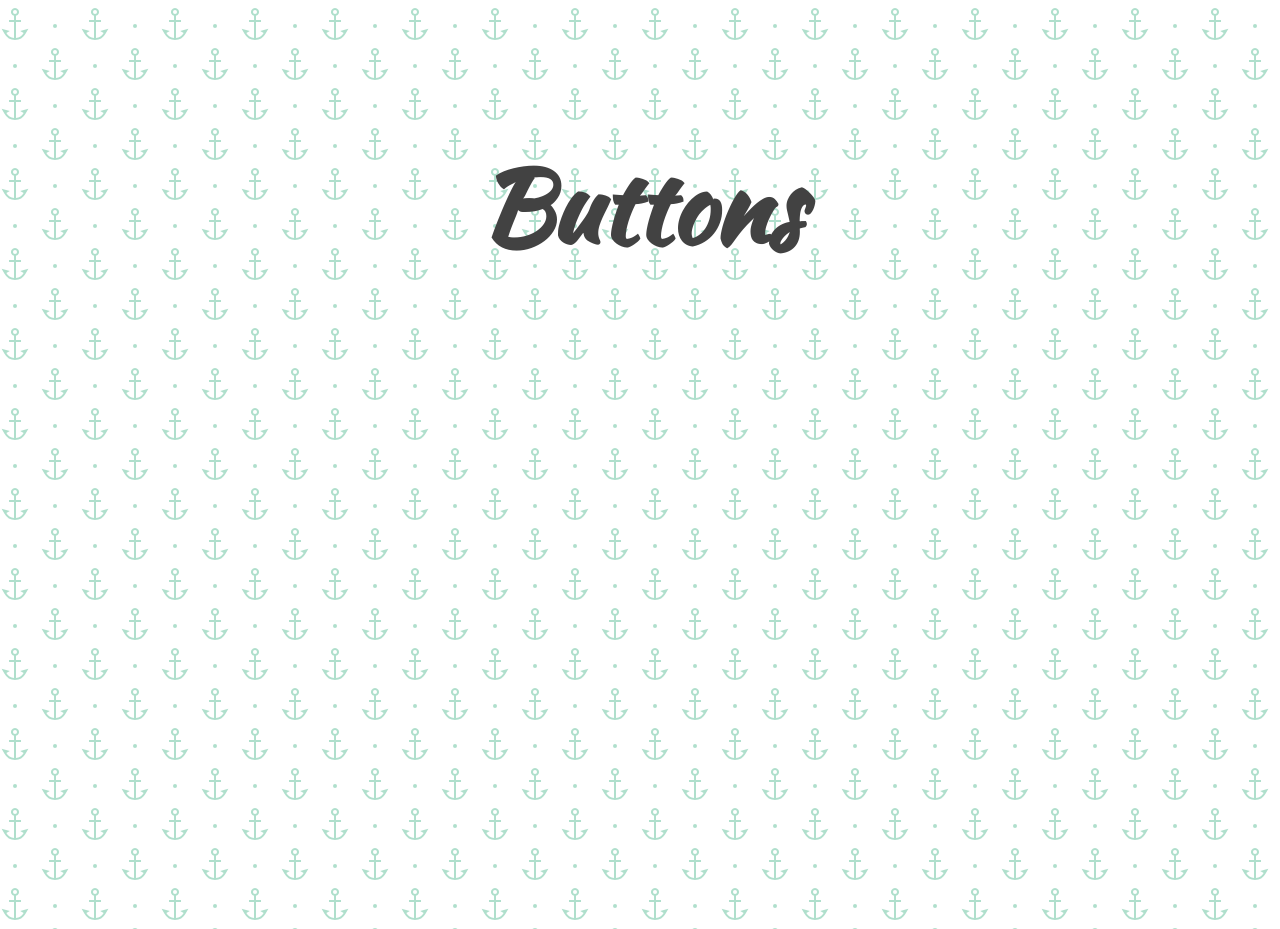
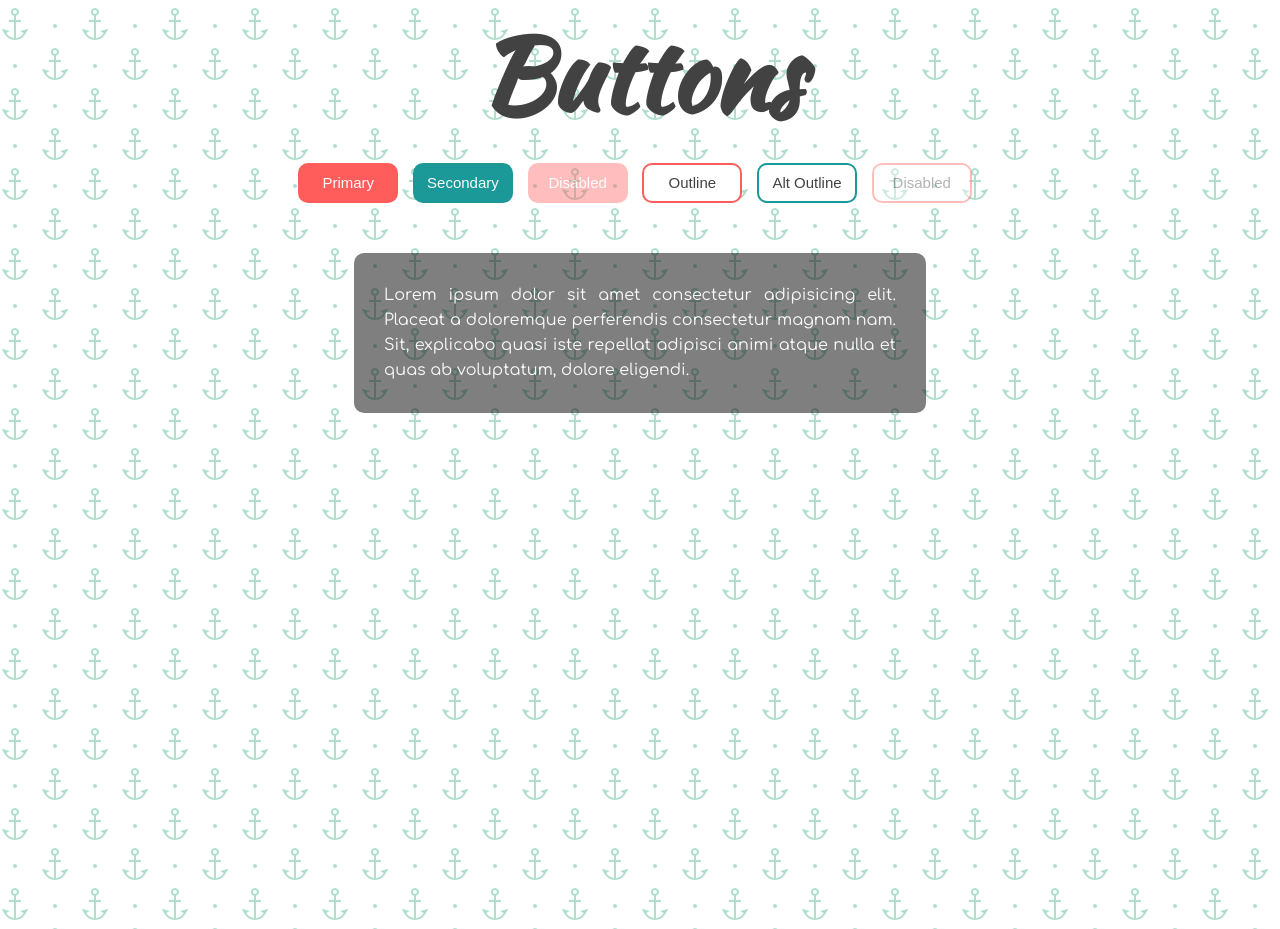
Before and after one commit to adriansmuresan/Light-Dark-Mode, a plain HTML site: page index.html in a window 1280 px wide. Shown: the part 1834-2763 px from the top of the page. Drawn offline with nearby package versions, Linux system fonts and the light colour scheme.

Commit message:
Adds buttons to the section

```diff
--- a/index.html
+++ b/index.html
@@ -47,6 +47,17 @@
     <!-- Project Section -->
     <section id="projects">
         <h1>Buttons</h1>
+        <div class="buttons">
+            <button class="primary">Primary</button>
+            <button class="secondary">Secondary</button>
+            <button class="primary" disabled>Disabled</button>
+            <button class="outline">Outline</button>
+            <button class="secondary outline">Alt Outline</button>
+            <button class="outline" disabled>Disabled</button>
+        </div>
+        <div class="text-box" id="text-box">
+            <p>Lorem ipsum dolor sit amet consectetur adipisicing elit. Placeat a doloremque perferendis consectetur magnam nam. Sit, explicabo quasi iste repellat adipisci animi atque nulla et quas ab voluptatum, dolore eligendi.</p>
+        </div>
     </section>
 
     <!-- Contact Section -->
```
